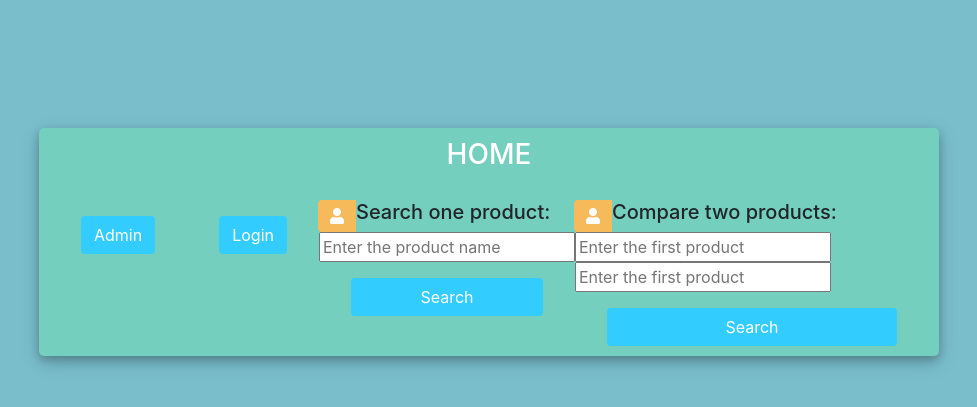
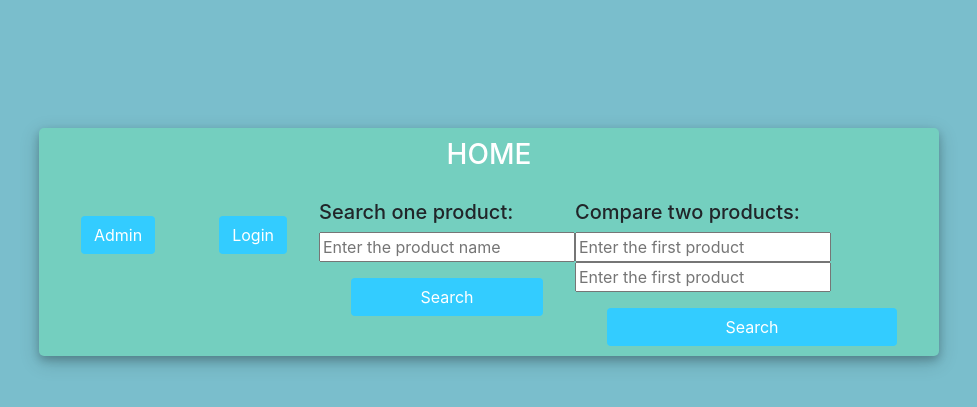
Before and after one commit to GarlicDebug/E4W_diet_tracker_webapp, a Django app: page / in a window 1280 px wide. Shown: the part 158-565 px from the top of the page, without its empty margins (151-1128 px from the left). Run offline with Django 3.2, Linux system fonts and the light colour scheme; some libraries are stand-ins or nearby versions.

Commit message:
9th commit. Removed the user logo from both the search and compare bar.

```diff
--- a/templates/compare_results.html
+++ b/templates/compare_results.html
@@ -119,9 +119,6 @@
                     </form>
                     <form action="{% url 'search_results'%}" method="get">
                         <div class="input-group mb-3">
-							<div class="input-group-append">
-								<span class="input-group-text"><i class="fas fa-user"></i></span>
-							</div>
                             <h5>Search one product:</h5>
                             <input name="searchValue" type="text" placeholder="Enter the product name">
 						</div>
@@ -131,9 +128,6 @@
                     </form>
                     <form action="{% url 'compare_results'%}" method="get">
                         <div class="input-group mb-3">
-							<div class="input-group-append">
-								<span class="input-group-text"><i class="fas fa-user"></i></span>
-							</div>
                             <h5> Compare two products: </h5>
 							<input name="compareValue1" type="text" placeholder="Enter the first product">
                         <input name="compareValue2" type="text" placeholder="Enter the first product">
--- a/templates/home.html
+++ b/templates/home.html
@@ -89,9 +89,6 @@
                     </form>
                     <form action="{% url 'search_results'%}" method="get">
                         <div class="input-group mb-3">
-							<div class="input-group-append">
-								<span class="input-group-text"><i class="fas fa-user"></i></span>
-							</div>
                             <h5>Search one product:</h5>
                             <input name="searchValue" type="text" placeholder="Enter the product name">
 						</div>
@@ -101,9 +98,6 @@
                     </form>
                     <form action="{% url 'compare_results'%}" method="get">
                         <div class="input-group mb-3">
-							<div class="input-group-append">
-								<span class="input-group-text"><i class="fas fa-user"></i></span>
-							</div>
                             <h5> Compare two products: </h5>
 							<input name="compareValue1" type="text" placeholder="Enter the first product">
                         <input name="compareValue2" type="text" placeholder="Enter the first product">
--- a/templates/search_results.html
+++ b/templates/search_results.html
@@ -111,9 +111,6 @@
                     </form>
                     <form action="{% url 'search_results'%}" method="get">
                         <div class="input-group mb-3">
-							<div class="input-group-append">
-								<span class="input-group-text"><i class="fas fa-user"></i></span>
-							</div>
                             <h5>Search one product:</h5>
                             <input name="searchValue" type="text" placeholder="Enter the product name">
 						</div>
@@ -123,9 +120,6 @@
                     </form>
                     <form action="{% url 'compare_results'%}" method="get">
                         <div class="input-group mb-3">
-							<div class="input-group-append">
-								<span class="input-group-text"><i class="fas fa-user"></i></span>
-							</div>
                             <h5> Compare two products: </h5>
 							<input name="compareValue1" type="text" placeholder="Enter the first product">
                         <input name="compareValue2" type="text" placeholder="Enter the first product">
```
